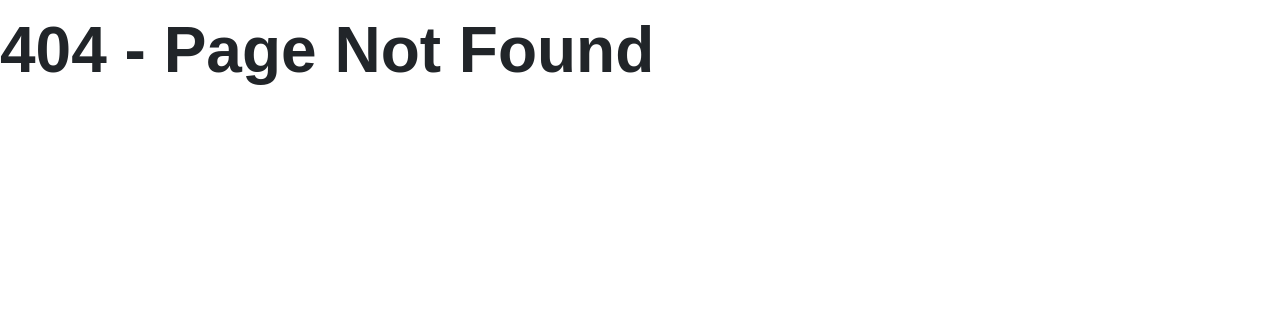
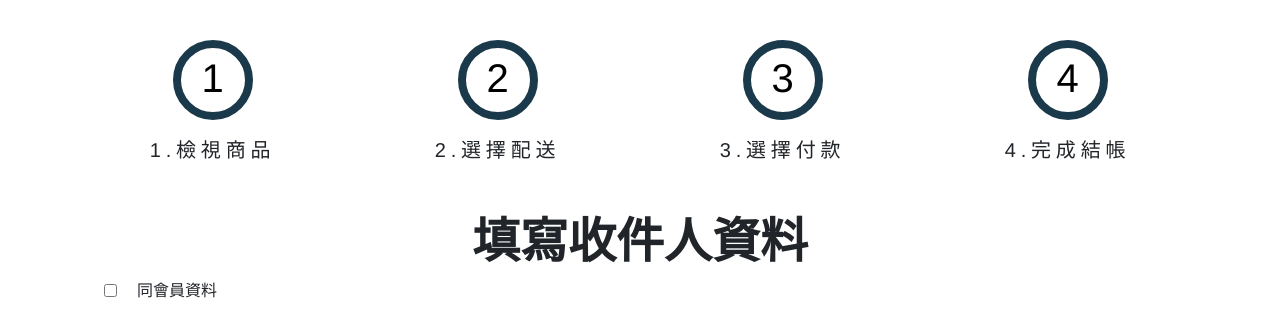
Before and after one commit to Sophie0318/FinalProj, a Next.js app in the folder frontend/: page /product-test/product-checkout2 in a window 1280 px wide. Before the commit this address had no page. Shown: the top 336 px of the page. Built offline with nearby package versions, Linux system fonts and the light colour scheme; a web font is replaced by a local one.

Commit message:
checkout2

```diff
--- /dev/null
+++ b/frontend/pages/product-test/product-checkout2.js
@@ -0,0 +1,38 @@
+import React from 'react'
+import styles from '@/styles/product-checkout2.module.css'
+
+export default function ProductCheckout2() {
+  return (
+    <>
+      <div className="container">
+        <div className="row">
+          <div className={`col-3 col-md-3  ${styles.size}`}>
+            <div className={styles.test}>1</div>
+            <div className={styles.checkFount}>1.檢視商品</div>
+          </div>
+          <div className={`col-3 col-md-3 ${styles.size} `}>
+            <div className={styles.test}>2</div>
+            <div className={styles.checkFount}>2.選擇配送</div>
+          </div>
+          <div className={`col-3 col-md-3 ${styles.size}`}>
+            <div className={styles.test}>3</div>
+            <div className={styles.checkFount}>3.選擇付款</div>
+          </div>
+          <div className={`col-3 col-md-3 ${styles.size}`}>
+            <div className={styles.test}>4</div>
+            <div className={styles.checkFount}>4.完成結帳</div>
+          </div>
+        </div>
+        <div className="row">
+          <div className={`col-12 col-md-12 text-center ${styles.Revise}`}>
+            <h2>填寫收件人資料</h2>
+            <div className={styles.ppp}>
+              <input type="checkbox" className={styles.customCheckbox} />
+              <span>同會員資料</span>
+            </div>
+          </div>
+        </div>
+      </div>
+    </>
+  )
+}
--- /dev/null
+++ b/frontend/styles/product-checkout2.module.css
@@ -0,0 +1,47 @@
+.test {
+  width: 80px;
+  height: 80px;
+  border: 8px solid #1a394a;
+  border-radius: 50%;
+  /* background-color: #FFC800; */
+  color: black;
+  display: flex;
+  justify-content: center;
+  font-size: 40px;
+  font-style: normal;
+  font-weight: 400;
+}
+.checkFount {
+  font-size: 20px;
+  font-style: normal;
+  font-weight: 400;
+  line-height: normal;
+  letter-spacing: 4.8px;
+  margin-top: 14px;
+}
+.size {
+  display: flex;
+  padding-top: 40px;
+  flex-direction: column;
+  justify-content: center;
+  align-items: center;
+  /* gap: 14px, */
+}
+/* 上面為結帳進度圖css */
+
+
+.Revise{
+  margin-top: 50px;
+}
+.ppp{
+  display: flex;
+width: 202px;
+padding: 0px 22px;
+align-items: center;
+gap: 20px;
+}
+.customCheckbox{
+border-radius: 5px;
+border: 2px solid black;
+background: white
+}
--- a/frontend/styles/product-order.module.css
+++ b/frontend/styles/product-order.module.css
@@ -27,6 +27,9 @@
   align-items: center;
   /* gap: 14px, */
 }
+/* 上面為結帳進度圖css */
+
+
 .stepDivider {
   display: flex;
   align-items: center;
```
